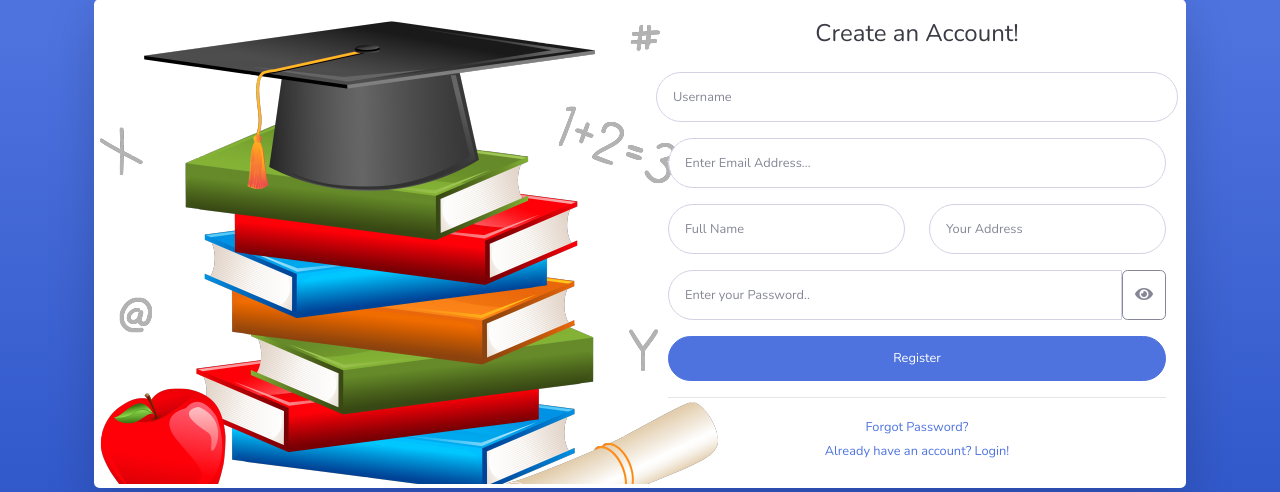
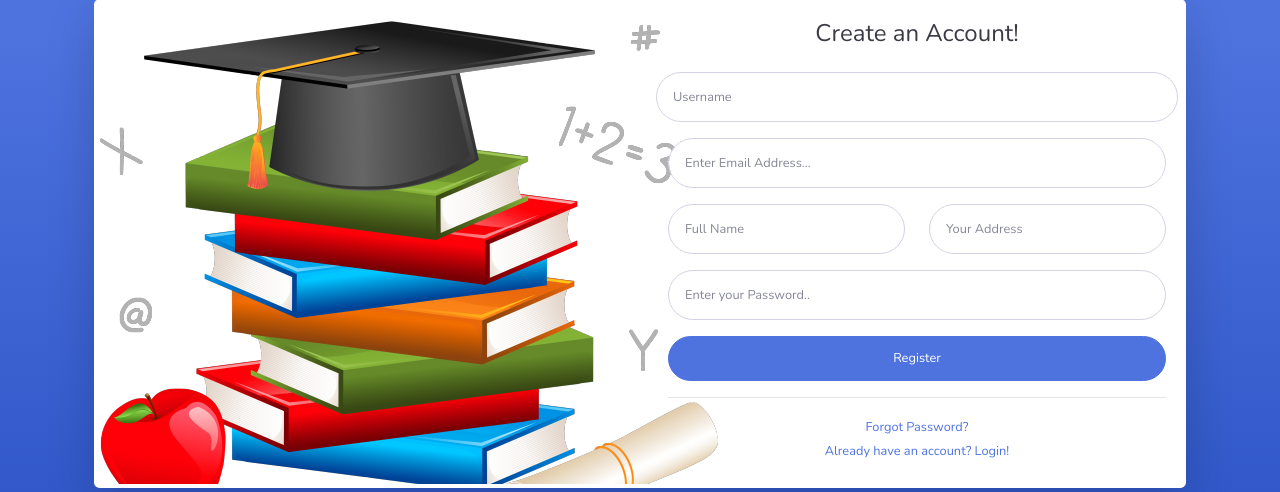
Before and after one commit to MyName269/Ukk_Library, a PHP site: page /register.php in a window 1280 px wide. Shown: the part 49-541 px from the top of the page. Run offline with PHP 8.4, Linux system fonts and the light colour scheme.

Commit message:
Update register.php

```diff
--- a/register.php
+++ b/register.php
@@ -62,8 +62,6 @@
                                     <input type="password" class="form-control form-control-user"
                                         placeholder="Enter your Password.." name="password" id="password"
                                         aria-label="Recipient's username" aria-describedby="button-addon2" required>
-                                    <button class="btn btn-outline-secondary" type="button" id="button-addon2"><i
-                                            class="fa fa-eye"></i></button>
                                 </div>
                                 <div class="form-group">
                                     <button type="submit" class="btn btn-primary btn-user btn-block">Register</button>
```
